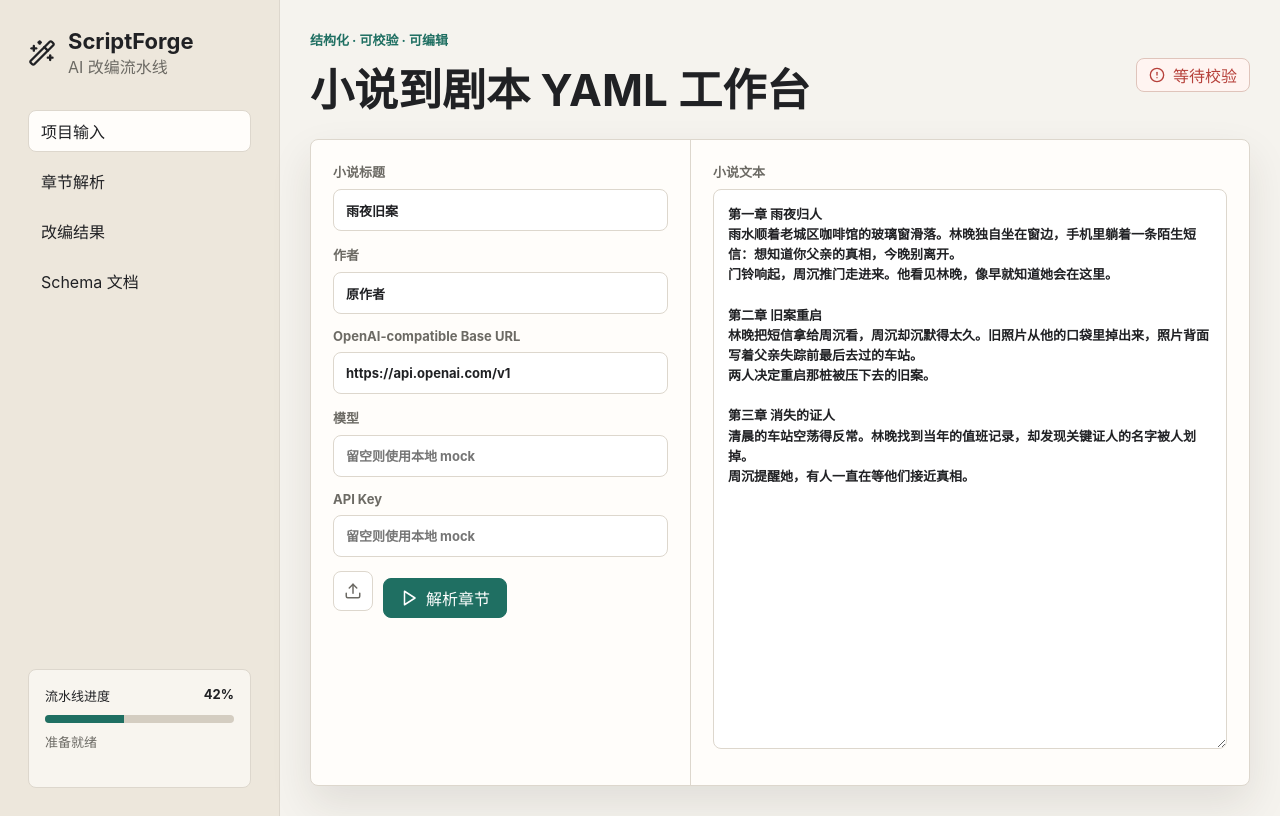
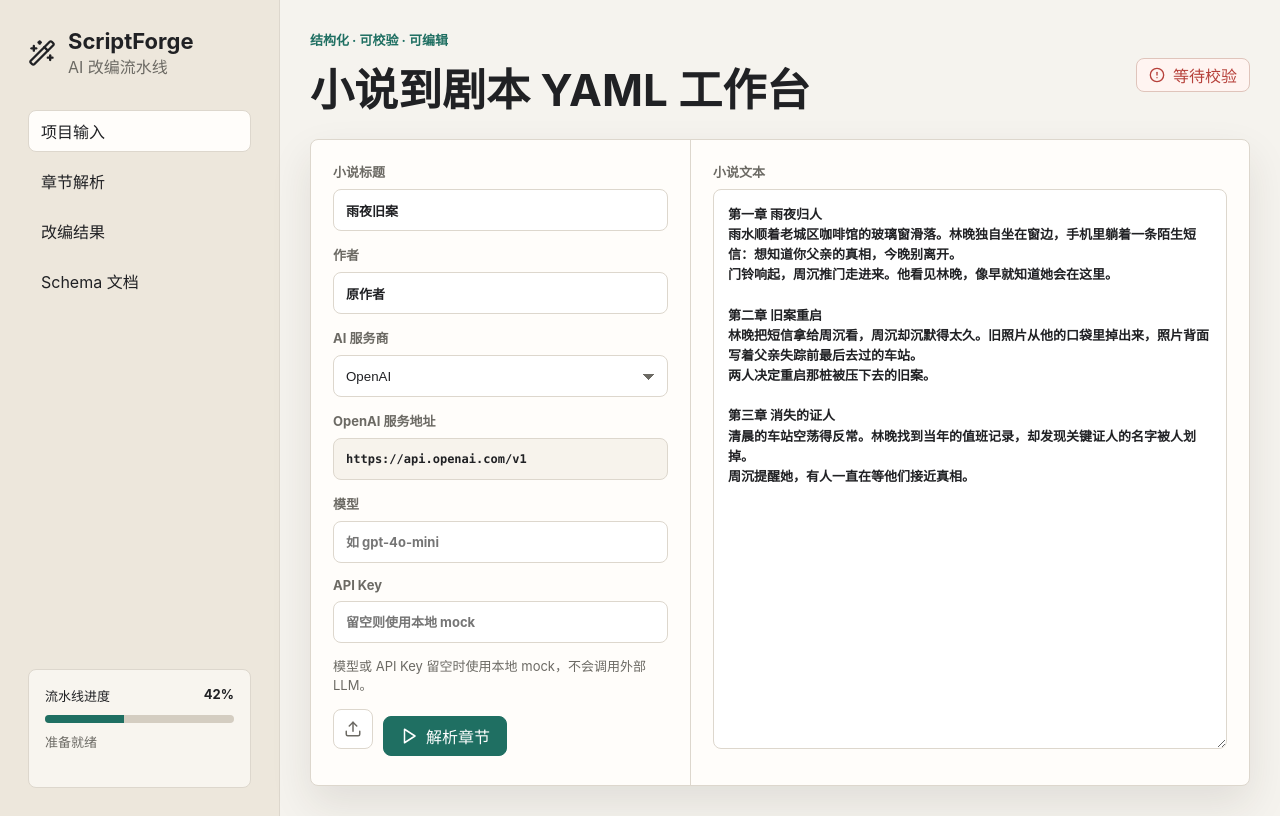
Before and after one commit to loveyouin20000-collab/ScriptForge, a Next.js app: page / in a window 1280 px wide. Built offline with nearby package versions, Linux system fonts and the light colour scheme.

Commit message:
feat: add LLM provider selection

```diff
--- a/app/globals.css
+++ b/app/globals.css
@@ -228,6 +228,7 @@ label {
 }
 
 input,
+select,
 textarea {
   width: 100%;
   border: 1px solid var(--line);
@@ -242,6 +243,16 @@ input {
   padding: 0 12px;
 }
 
+select {
+  min-height: 42px;
+  padding: 0 12px;
+  appearance: none;
+  background:
+    linear-gradient(45deg, transparent 50%, var(--muted) 50%) calc(100% - 18px) 18px / 6px 6px no-repeat,
+    linear-gradient(135deg, var(--muted) 50%, transparent 50%) calc(100% - 12px) 18px / 6px 6px no-repeat,
+    #fff;
+}
+
 textarea {
   min-height: 560px;
   padding: 14px;
@@ -250,9 +261,45 @@ textarea {
 }
 
 input:focus,
+select:focus,
 textarea:focus {
   border-color: var(--accent);
   box-shadow: 0 0 0 3px rgba(31, 111, 98, 0.14);
+}
+
+.providerInfo {
+  display: grid;
+  gap: 8px;
+  margin-bottom: 14px;
+  color: var(--muted);
+  font-size: 13px;
+  font-weight: 700;
+}
+
+.providerInfo code {
+  min-height: 42px;
+  display: flex;
+  align-items: center;
+  overflow: auto;
+  padding: 0 12px;
+  border: 1px solid var(--line);
+  border-radius: 8px;
+  background: #f7f3ec;
+  color: var(--ink);
+  font-family:
+    "SFMono-Regular",
+    Consolas,
+    "Liberation Mono",
+    monospace;
+  font-size: 12px;
+  font-weight: 600;
+}
+
+.fieldHint {
+  margin: 0 0 14px;
+  color: var(--muted);
+  font-size: 13px;
+  line-height: 1.45;
 }
 
 .buttonRow,
--- a/app/page.tsx
+++ b/app/page.tsx
@@ -80,6 +80,31 @@ scenes:
       - type: action
         content: 雨水拍打着玻璃窗。`;
 
+const providerPresets = {
+  openai: {
+    label: "OpenAI",
+    baseUrl: "https://api.openai.com/v1",
+    models: ["gpt-4o-mini", "gpt-4.1-mini", "gpt-4o"]
+  },
+  deepseek: {
+    label: "DeepSeek",
+    baseUrl: "https://api.deepseek.com/v1",
+    models: ["deepseek-chat", "deepseek-reasoner"]
+  },
+  tongyi: {
+    label: "通义千问",
+    baseUrl: "https://dashscope.aliyuncs.com/compatible-mode/v1",
+    models: ["qwen-plus", "qwen-turbo", "qwen-max"]
+  },
+  custom: {
+    label: "自定义兼容接口",
+    baseUrl: "",
+    models: []
+  }
+} as const;
+
+type ProviderVendor = keyof typeof providerPresets;
+
 function downloadText(filename: string, content: string, type = "text/plain;charset=utf-8") {
   const blob = new Blob([content], { type });
   const url = URL.createObjectURL(blob);
@@ -112,6 +137,7 @@ export default function Home() {
   const [author, setAuthor] = useState("原作者");
   const [text, setText] = useState(sampleText);
   const [provider, setProvider] = useState<ProviderConfig>({
+    vendor: "openai",
     baseUrl: "https://api.openai.com/v1",
     model: ""
   });
@@ -131,6 +157,20 @@ export default function Home() {
     if (text.trim()) return 24;
     return 8;
   }, [chapters.length, result, text]);
+
+  const selectedVendor = (provider.vendor ?? "openai") as ProviderVendor;
+  const selectedPreset = providerPresets[selectedVendor];
+  const usesMock = !provider.apiKey || !provider.model;
+
+  function changeVendor(vendor: ProviderVendor) {
+    const preset = providerPresets[vendor];
+    setProvider({
+      ...provider,
+      vendor,
+      baseUrl: vendor === "custom" ? provider.baseUrl ?? "" : preset.baseUrl,
+      model: vendor === "custom" ? provider.model ?? "" : preset.models[0] ?? ""
+    });
+  }
 
   function parseChapters() {
     const parsed = splitChapters(text);
@@ -301,19 +341,43 @@ export default function Home() {
                 <input value={author} onChange={(event) => setAuthor(event.target.value)} />
               </label>
               <label>
-                OpenAI-compatible Base URL
-                <input
-                  value={provider.baseUrl ?? ""}
-                  onChange={(event) => setProvider({ ...provider, baseUrl: event.target.value })}
-                />
+                AI 服务商
+                <select value={selectedVendor} onChange={(event) => changeVendor(event.target.value as ProviderVendor)}>
+                  {Object.entries(providerPresets).map(([value, preset]) => (
+                    <option key={value} value={value}>
+                      {preset.label}
+                    </option>
+                  ))}
+                </select>
               </label>
+              {selectedVendor === "custom" ? (
+                <label>
+                  兼容接口地址
+                  <input
+                    placeholder="如 https://api.example.com/v1"
+                    value={provider.baseUrl ?? ""}
+                    onChange={(event) => setProvider({ ...provider, baseUrl: event.target.value })}
+                  />
+                </label>
+              ) : (
+                <div className="providerInfo">
+                  <span>{selectedPreset.label} 服务地址</span>
+                  <code>{selectedPreset.baseUrl}</code>
+                </div>
+              )}
               <label>
                 模型
                 <input
-                  placeholder="留空则使用本地 mock"
+                  list="model-options"
+                  placeholder={selectedPreset.models[0] ? `如 ${selectedPreset.models[0]}` : "填写兼容接口支持的模型"}
                   value={provider.model ?? ""}
                   onChange={(event) => setProvider({ ...provider, model: event.target.value })}
                 />
+                <datalist id="model-options">
+                  {selectedPreset.models.map((model) => (
+                    <option key={model} value={model} />
+                  ))}
+                </datalist>
               </label>
               <label>
                 API Key
@@ -324,6 +388,11 @@ export default function Home() {
                   onChange={(event) => setProvider({ ...provider, apiKey: event.target.value })}
                 />
               </label>
+              <p className="fieldHint">
+                {usesMock
+                  ? "模型或 API Key 留空时使用本地 mock，不会调用外部 LLM。"
+                  : `将调用 ${selectedPreset.label} 的 ${provider.model} 模型。`}
+              </p>
               <div className="buttonRow">
                 <label className="iconButton fileButton" title="上传 txt 或 md 文件">
                   <Upload size={18} />
--- a/lib/ai/provider.ts
+++ b/lib/ai/provider.ts
@@ -11,5 +11,7 @@ export type AiProvider = {
 };
 
 export function hasRemoteConfig(config?: ProviderConfig) {
-  return Boolean(config?.apiKey && config?.model);
+  if (!config?.apiKey || !config?.model) return false;
+  if (config.vendor === "custom" && !config.baseUrl) return false;
+  return true;
 }
--- a/lib/types.ts
+++ b/lib/types.ts
@@ -91,6 +91,7 @@ export type ValidationIssue = {
 };
 
 export type ProviderConfig = {
+  vendor?: "openai" | "deepseek" | "tongyi" | "custom";
   baseUrl?: string;
   apiKey?: string;
   model?: string;
```
